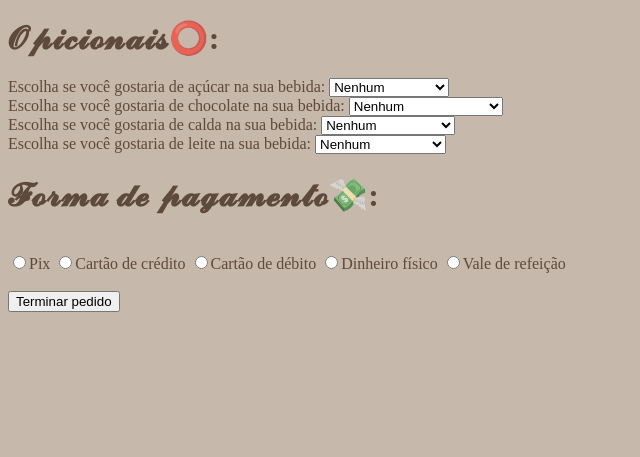
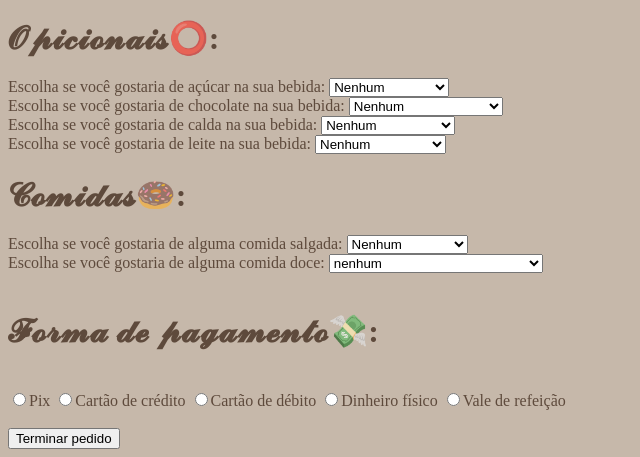
Before and after one commit to AnaLauraCavalheiroMiranda/Cafe-atualizado-, a plain HTML site: page index.html in a window 1280 px wide. Shown: the part 758-1215 px from the top of the page, without its empty margins (0-640 px from the left). Before the commit the page ends 1078 px from the top, so only its background shows below. Drawn offline with Linux system fonts and the light colour scheme.

Commit message:
Add files via upload

```diff
--- a/index.html
+++ b/index.html
@@ -78,7 +78,16 @@
    </label>
   <br>
 
+  <h1>𝓒𝓸𝓶𝓲𝓭𝓪𝓼🍩:</h1>
+   <label> Escolha se você gostaria de alguma comida salgada:
+    <select id="donuts_S"></select>
+   </label>
+  <br>
+   <label> Escolha se você gostaria de alguma comida doce:
+    <select id="donuts_D"></select>
+   </label>
   <form>
+  <br>
   <h1>𝓕𝓸𝓻𝓶𝓪 𝓭𝓮 𝓹𝓪𝓰𝓪𝓶𝓮𝓷𝓽𝓸💸:</h1>
   <br>
   <label>
--- a/script.js
+++ b/script.js
@@ -95,9 +95,23 @@ const Copos = [
     { id:"donut_margherita", nome:"Margherita", preco: 26.00 },
     { id:"donut_tropical", nome:"Tropical Chicken", preco: 27.00 }
 
-  ]
+  ];
+
+  const donuts_D=[
+    {id:"nenhum", nome:"nenhum", preco:0},
+    {id:"donut_homer", nome:"homer simpsons", preco: 18.00},
+    {id:"donut_snickers", nome:"snickers", preco: 20.00},
+    {id:"donut_creme_de_avela", nome:"creme de avelã", preco:25.00},
+    {id:"donut_cheesecake", nome:"cheesecake de frutas vermelhas", preco:25.00},
+    {id:"donut_kinder", nome:"kinder bueno", preco: 28.00},
+    {id:"donut_redvelvet", nome:"red velvet", preco:20.00},
+    {id:"donut_rafaello", nome:"rafaello", preco:25.00},
+    {id:"donut_tonn", nome:"tonn fraise", preco:25.00},
+    {id:"donut_pistache", nome:"pistache", preco:25.00},
+    {id:"donut_churros", mome:"Churros", preco:25.00}
 
 
+  ];
 
 function preencherOpcoes(){
 //funções pra aparecer por trás
@@ -183,13 +197,22 @@ function preencherOpcoes(){
   selectleites.appendChild(option);
  }
 
-  const selecttemperatura1 = document.getElementById("temperatura1");
- for (let i = 0; i < temperatura1.length; i++){
-  const item = temperatura1[i];
+ const selectdonuts_S = document.getElementById("donuts_S");
+ for (let i = 0; i < donuts_S.length; i++){
+  const item = donuts_S[i];
   const option = document.createElement("option");
   option.value = item.id;
   option.textContent = item.nome;
-  selecttemperatura1.appendChild(option);
+  selectdonuts_S.appendChild(option);
+ }
+
+ const selectdonuts_D = document.getElementById("donuts_D");
+ for (let i = 0; i < donuts_D.length; i++){
+  const item = donuts_D[i];
+  const option = document.createElement("option");
+  option.value = item.id;
+  option.textContent = item.nome;
+  selectdonuts_D.appendChild(option);
  }
 
 }
@@ -223,8 +246,10 @@ function gerarRelatorio(){
   const acucarId = document.getElementById("acucar").value;
   const caldasId = document.getElementById("caldas").value;
   const leitesId = document.getElementById("leites").value;
-  const forma_pagamentoId = radioVal("forma_pagamento");
+  const forma_pagamentoId = document.getElementById("forma_pagamento").value;
   const quantidade = document.getElementById("quantidade").value;
+  const donuts_S_Id = document.getElementById("donuts_S").value;
+  const donuts_D_Id = document.getElementById("donuts_D").value;
 
 
   var Cafe1 = procurarPorId(Cafe, CafeId);
@@ -236,6 +261,8 @@ function gerarRelatorio(){
   var acucar1 = procurarPorId(acucar, acucarId);
   var caldas1 = procurarPorId(caldas, caldasId);
   var leites1 = procurarPorId(leites, leitesId);
+  var donuts_S1 = procurarPorId (donuts_S, donuts_S_Id);
+  var donuts_D1 = procurarPorId (donuts_D, donuts_D_Id);
 
 
   const custoCafe = Cafe1.preco * quantidade;
@@ -247,7 +274,9 @@ function gerarRelatorio(){
   const custoacucar = acucar1.preco * quantidade;
   const custocaldas = caldas1.preco * quantidade;
   const custoleites = leites1.preco * quantidade;
-  const total = custoCafe + custoChas + custoChocolate + custoCopos + custoXicaras + custoacucar + custocaldas + custoleites + custotemperatura;
+  const custodonuts_S = donuts_S1.preco * quantidade;
+  const custodonuts_D = donuts_D1.preco * quantidade;
+  const total = custoCafe + custoChas + custoChocolate + custoCopos + custoXicaras + custoacucar + custocaldas + custoleites + custotemperatura + custodonuts_S + custodonuts_D;
 
   const relatorioHTML = `
   <h2>Pedido final</h2>
@@ -261,6 +290,7 @@ function gerarRelatorio(){
   <p><strong>Chocolate:</strong> ${Chocolate1.nome} - R$ ${custoChocolate.toFixed(2)}</p>
   <p><strong>Caldas:</strong> ${caldas1.nome} - R$ ${custocaldas.toFixed(2)}</p>
   <p><strong>Leite:</strong> ${leites1.nome} - R$ ${custoleites.toFixed(2)}</p>
+  <p><strong>Comida:</strong> ${donuts_S1.nome} - R$ ${custodonuts_S.toFixed(2)} ${donuts_D1.nome} - R$ ${custodonuts_D.toFixed(2)}</p>
   <p><strong>Forma de pagamento:</strong> ${forma_pagamentoId}<p>
   <p><strong>Total:</strong> ${total.toFixed(2)}<p>
 `;
```
